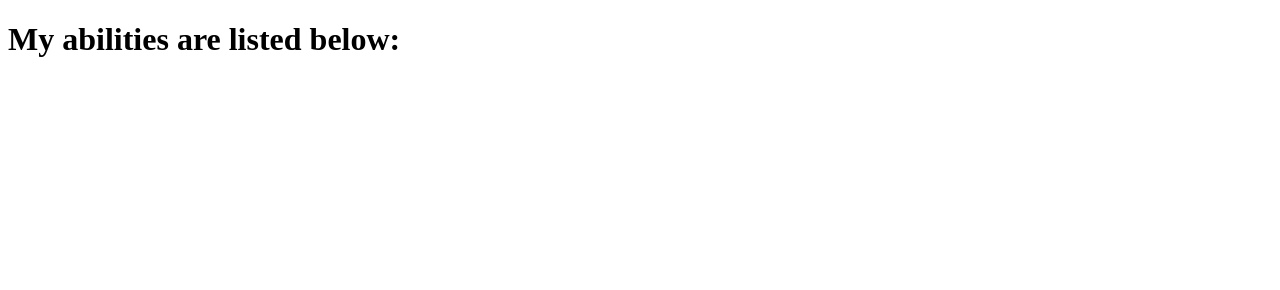
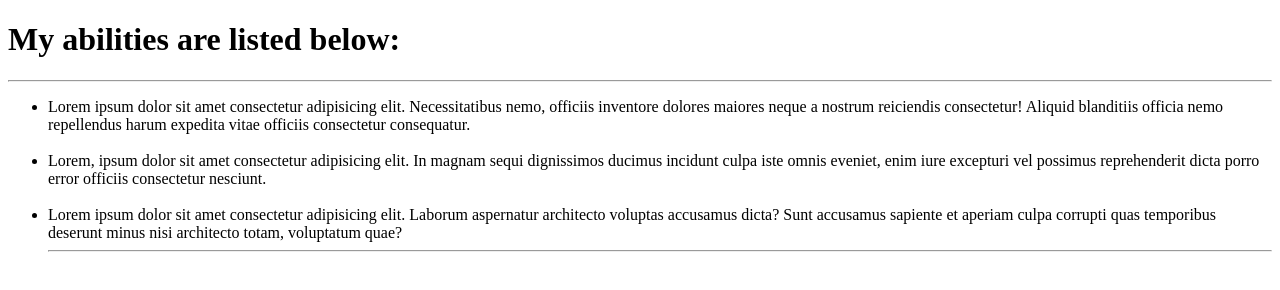
Before and after one commit to CE-Parmida/Front-HW, a plain HTML site: page abilities.html in a window 1280 px wide. Drawn offline with Linux system fonts and the light colour scheme.

Commit message:
add abilities

```diff
--- a/abilities.html
+++ b/abilities.html
@@ -7,6 +7,12 @@
 </head>
 <body>
     <h1>My abilities are listed below:</h1>
+    <hr>
+    <ul>
+        <li>Lorem ipsum dolor sit amet consectetur adipisicing elit. Necessitatibus nemo, officiis inventore dolores maiores neque a nostrum reiciendis consectetur! Aliquid blanditiis officia nemo repellendus harum expedita vitae officiis consectetur consequatur.</li><br>
+        <li>Lorem, ipsum dolor sit amet consectetur adipisicing elit. In magnam sequi dignissimos ducimus incidunt culpa iste omnis eveniet, enim iure excepturi vel possimus reprehenderit dicta porro error officiis consectetur nesciunt.</li> <br>
+        <li>Lorem ipsum dolor sit amet consectetur adipisicing elit. Laborum aspernatur architecto voluptas accusamus dicta? Sunt accusamus sapiente et aperiam culpa corrupti quas temporibus deserunt minus nisi architecto totam, voluptatum quae?</li> <hr>
 
+    </ul>
 </body>
 </html>
```
